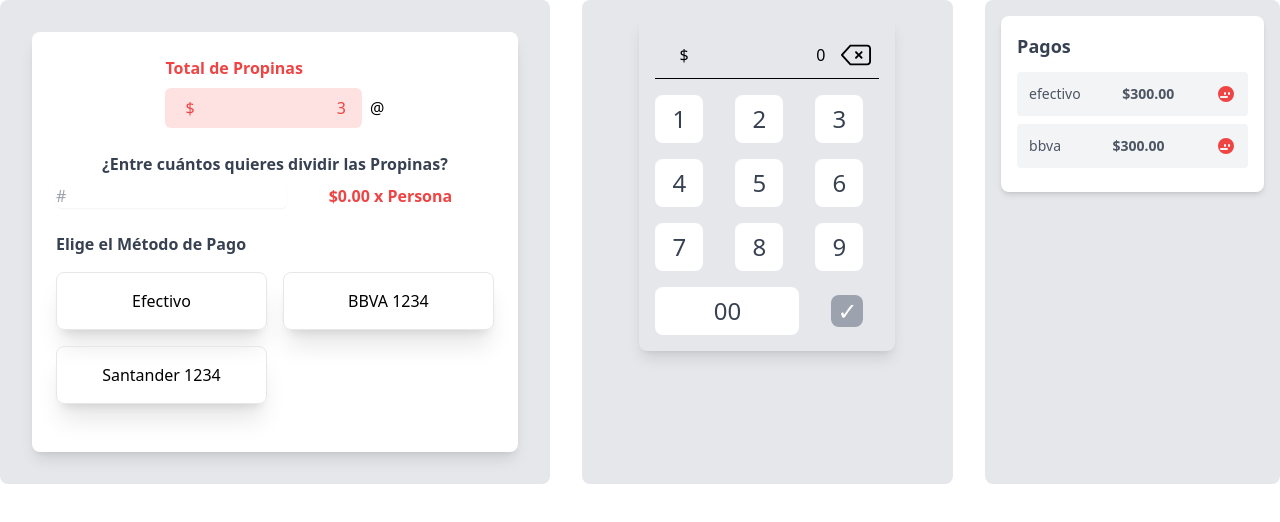
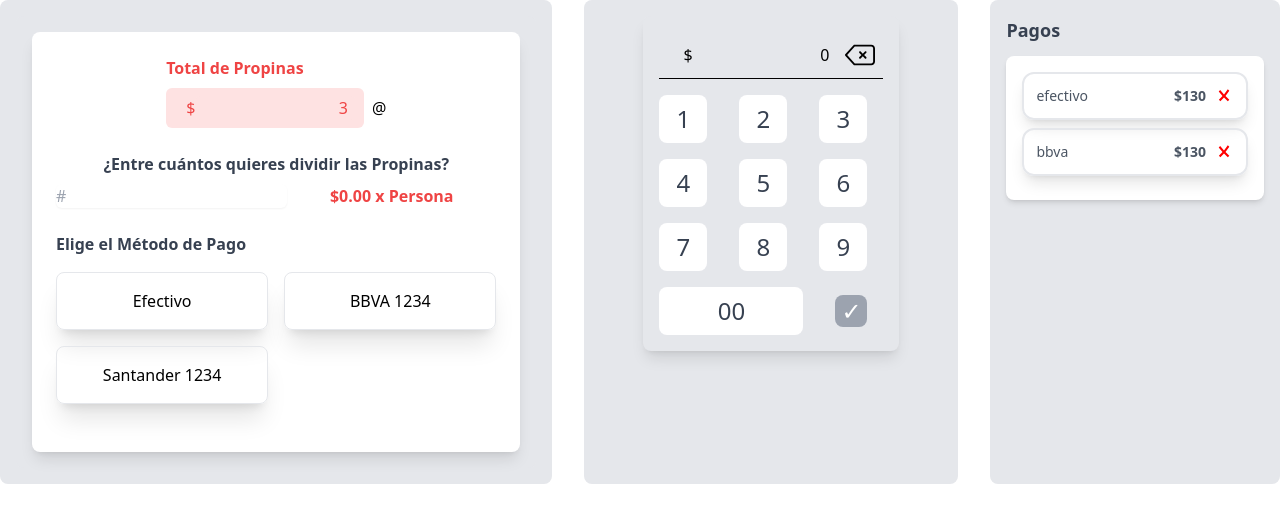
Before and after one commit to lororock/Softii-Test-front, a Vue app: page / in a window 1280 px wide. Shown: the top 522 px of the page. Built offline with nearby package versions, Linux system fonts and the light colour scheme.

Commit message:
payments list styles

```diff
--- a/src/components/InfoEdit.vue
+++ b/src/components/InfoEdit.vue
@@ -58,4 +58,5 @@ export default {
                 </div>
             </div>
         </div>
-    </div></template>
+    </div>
+</template>
--- a/src/components/PaymentsList.vue
+++ b/src/components/PaymentsList.vue
@@ -25,22 +25,27 @@ export default {
 };
 </script>
 <template>
-
-    <div class="p-4 max-w-sm mx-auto bg-white rounded-lg shadow-md" >
     <div class="flex items-center justify-between mb-3">
         <h2 class="text-lg font-semibold text-gray-700">Pagos</h2>
     </div>
-        <div class="flex items-center justify-between p-3 mb-2 bg-gray-100 rounded" v-for="payment in payments " :key="payment.id">
+    <div class="p-4 max-w-lg max-h-96 overflow-auto mx-auto bg-white rounded-lg shadow-md">
+
+        <div class="flex items-center justify-between p-3 mb-2 border-2 rounded-xl shadow-lg" v-for="payment in payments"
+            :key="payment.id">
             <div class="flex items-center">
-                <span class="text-sm font-medium text-gray-600">{{payment.metodoPago}}</span>
+                <span class="text-sm font-medium text-gray-600">{{ payment.metodoPago }}</span>
             </div>
-            <div class="text-sm font-semibold text-gray-600">$300.00</div>
+            <div class="flex items-center">
+                <div class="text-sm font-semibold text-gray-600 mr-2">${{ payment.pago }}</div>
                 <button class="text-red-500 hover:text-red-700">
-                <svg xmlns="http://www.w3.org/2000/svg" class="h-5 w-5" viewBox="0 0 20 20" fill="currentColor">
-                    <path fill-rule="evenodd"
-                        d="M10 18a8 8 0 100-16 8 8 0 000 16zm2-9a1 1 0 012 0v1a1 1 0 11-2 0V9zm-4 0a1 1 0 112 0v1a1 1 0 01-2 0V9zm-3 3a1 1 0 000 2h6a1 1 0 100-2H5z"
-                        clip-rule="evenodd" />
+                    <svg xmlns="http://www.w3.org/2000/svg" viewBox="0 0 24 24" fill="red" width="20" height="20">
+                        <path d="M0 0h24v24H0z" fill="none" />
+                        <path
+                            d="M18.37 5.63l-1.8-1.79L12 10.2 7.43 4.84l-1.8 1.79L10.2 12l-4.36 4.57 1.8 1.79L12 13.8l4.57 4.36 1.79-1.8L13.8 12z" />
                     </svg>
                 </button>
             </div>
-</div></template>
+        </div>
+
+    </div>
+</template>
```
Lines whose indentation alone changed are shown as unchanged.
